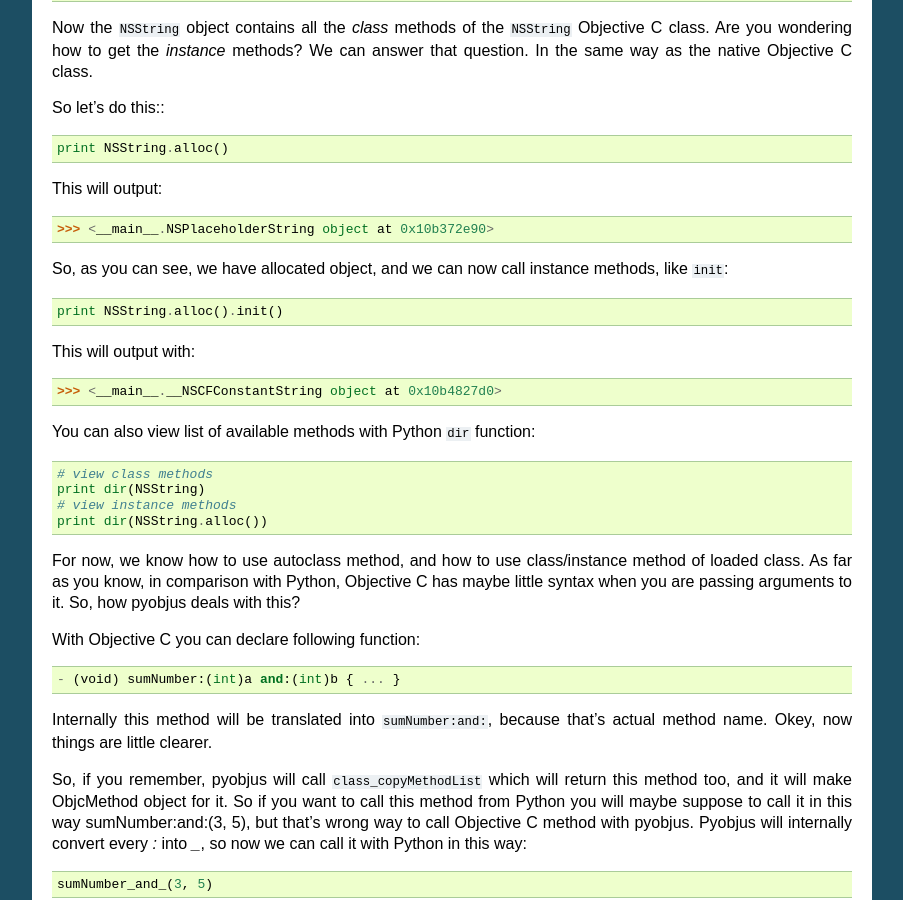
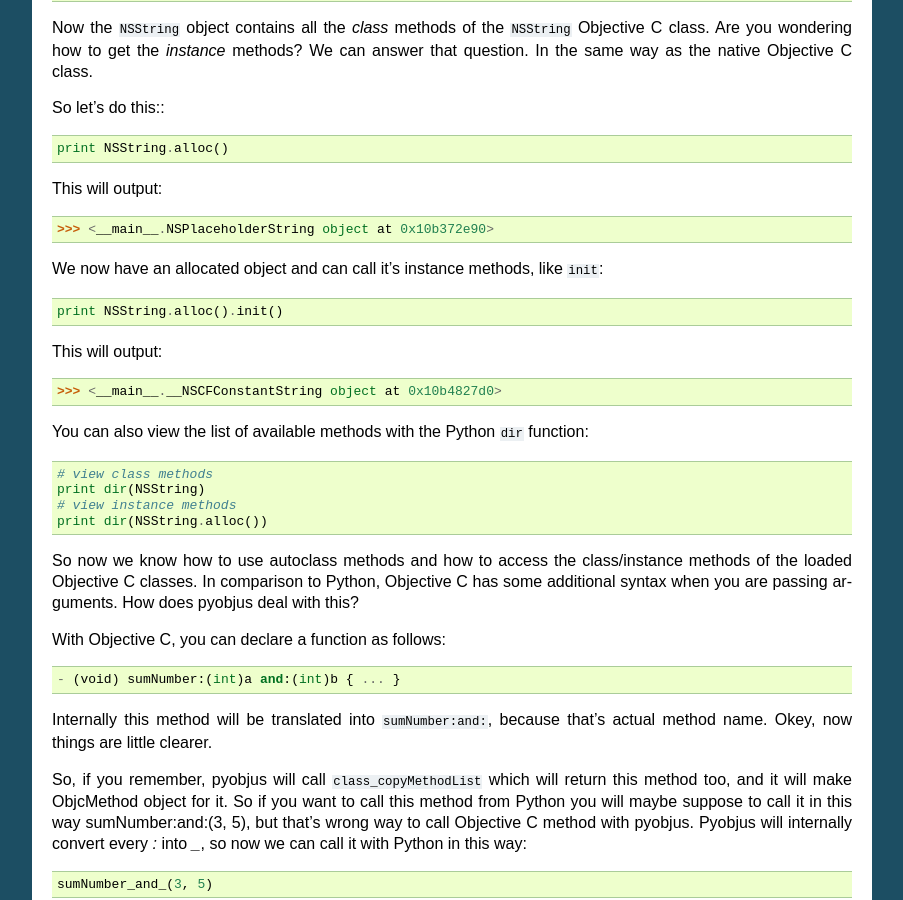
Before and after one commit to kivy/pyobjus, a Sphinx documentation site: the page built from docs/source/pyobjus_internal.rst, in a window 1280 px wide and 900 px high, scrolled down 1475 px. Shown: the whole window, without its empty margins (198-1101 px from the left). Built offline with Sphinx 7.4.7, drawn with Linux system fonts in a browser that asks for light colours.

Commit message:
doc: grammar refinements

```diff
--- a/docs/source/pyobjus_internal.rst
+++ b/docs/source/pyobjus_internal.rst
@@ -102,27 +102,29 @@ This will output::
 
     >>> <__main__.NSPlaceholderString object at 0x10b372e90>
 
-So, as you can see, we have allocated object, and we can now call instance methods, like ``init``::
+We now have an allocated object and can call it's instance methods, like
+``init``::
 
     print NSString.alloc().init()
 
-This will output with::
+This will output::
 
     >>> <__main__.__NSCFConstantString object at 0x10b4827d0>
 
-You can also view list of available methods with Python ``dir`` function::
+You can also view the list of available methods with the Python ``dir``
+function::
 
     # view class methods
     print dir(NSString)
     # view instance methods
     print dir(NSString.alloc())
 
+So now we know how to use autoclass methods and how to access the class/instance
+methods of the loaded Objective C classes. In comparison to Python, Objective C
+has some additional syntax when you are passing arguments. How does pyobjus
+deal with this?
 
-For now, we know how to use autoclass method, and how to use class/instance method of loaded class.
-As far as you know, in comparison with Python, Objective C has maybe little syntax when you are passing arguments to it.
-So, how pyobjus deals with this?
-
-With Objective C you can declare following function::
+With Objective C, you can declare a function as follows::
 
     - (void) sumNumber:(int)a and:(int)b { ... }
 
```
